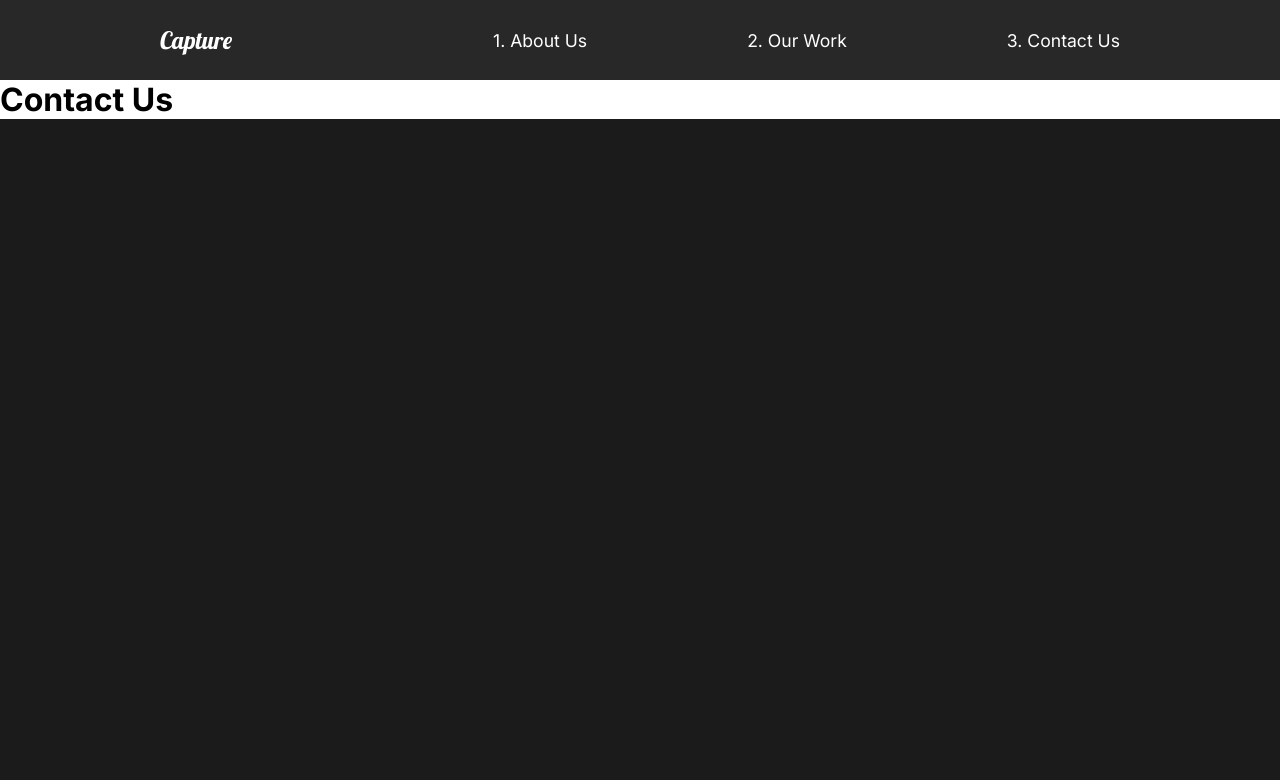
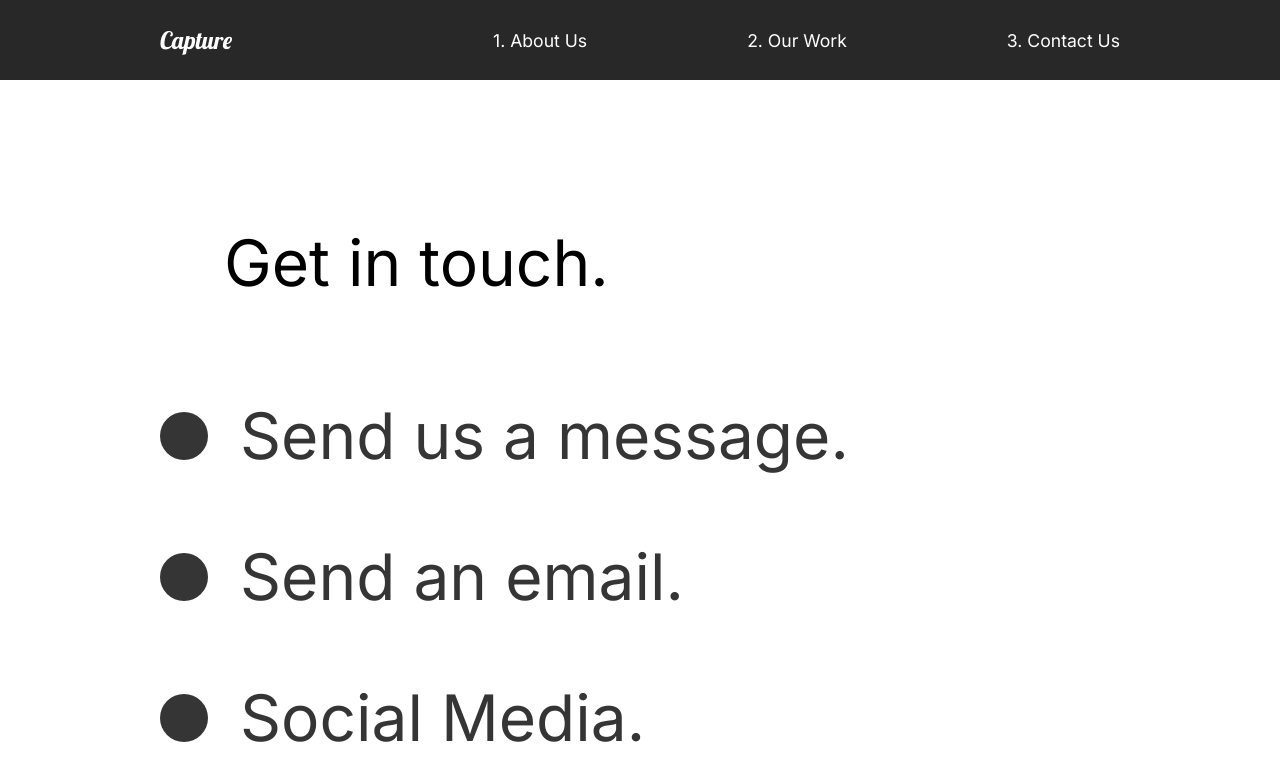
Before and after one commit to NeeshSamsi/DevEd-Capture, a React (Create React App) app: page /contact in a window 1280 px wide. Shown: the top 780 px of the page. Built offline with nearby package versions, Linux system fonts and the light colour scheme.

Commit message:
21. Contact Page and Animations

```diff
--- a/src/pages/ContactUs.js
+++ b/src/pages/ContactUs.js
@@ -3,19 +3,79 @@
 // Animation
 import { motion } from "framer-motion";
 import { pageAnimation } from "../animation";
+import { titleAnimation } from "../animation";
+
+// Import Styled
+import styled from "styled-components";
 
 const ContactUs = () => {
   return (
-    <motion.div
+    <StlContact
       variants={pageAnimation}
       initial="hidden"
       animate="show"
       exit="exit"
       style={{ background: "#fff" }}
     >
-      <h1>Contact Us</h1>
-    </motion.div>
+      <StlTitle>
+        <StlHide>
+          <motion.h2 variants={titleAnimation}>Get in touch.</motion.h2>
+        </StlHide>
+      </StlTitle>
+      <div>
+        <StlHide>
+          <StlSocial variants={titleAnimation}>
+            <StlCircle />
+            <h2>Send us a message.</h2>
+          </StlSocial>
+        </StlHide>
+        <StlHide>
+          <StlSocial variants={titleAnimation}>
+            <StlCircle />
+            <h2>Send an email.</h2>
+          </StlSocial>
+        </StlHide>
+        <StlHide>
+          <StlSocial variants={titleAnimation}>
+            <StlCircle />
+            <h2>Social Media.</h2>
+          </StlSocial>
+        </StlHide>
+      </div>
+    </StlContact>
   );
 };
 
+// Styled Components
+const StlContact = styled(motion.div)`
+  padding: 5rem 10rem;
+  color: #353535;
+  min-height: 90vh;
+`;
+
+const StlTitle = styled.div`
+  margin: 4rem;
+  color: black;
+`;
+
+const StlHide = styled.div`
+  overflow: hidden;
+`;
+
+const StlSocial = styled(motion.div)`
+  display: flex;
+  align-items: center;
+
+  h2 {
+    margin: 2rem;
+  }
+`;
+
+const StlCircle = styled.div`
+  border-radius: 50%;
+  width: 3rem;
+  height: 3rem;
+  background: #353535;
+`;
+
 export default ContactUs;
```
